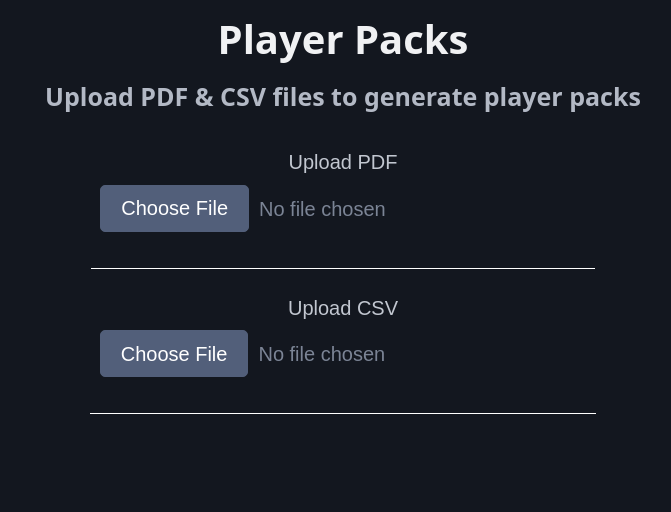
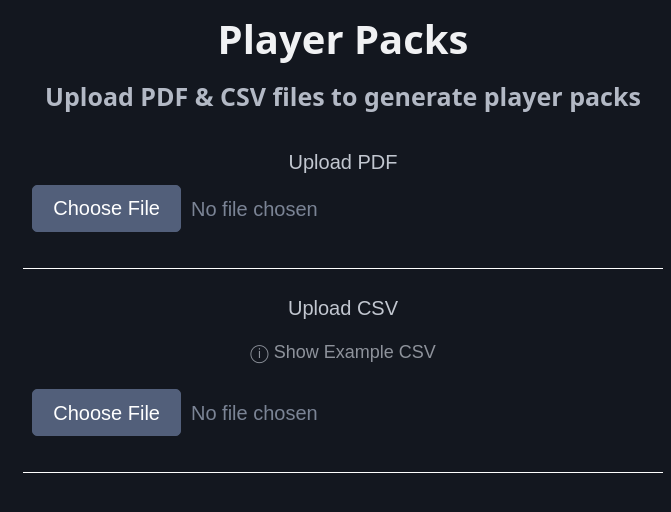
Before and after one commit to alden12/player-pack-generator, a React (Create React App) app: page / in a window 1280 px wide. Shown: the top 512 px of the page, without its empty margins (297-968 px from the left). Built offline with nearby package versions, Linux system fonts and the light colour scheme.

Commit message:
feat: add csv example section, combine upload buttons into a single component

```diff
--- a/src/App.tsx
+++ b/src/App.tsx
@@ -1,20 +1,52 @@
-import { useState } from "react";
-import { Csv, CsvUpload } from "./CsvUpload";
-import { Pdf, PdfUpload } from "./PdfUpload";
+import { useCallback, useState } from "react";
 import { PlayerPackTable } from "./PlayerPackTable";
 
 import "./styles.css";
+import { PDFDocument } from "pdf-lib";
+import { parse } from "papaparse";
+import { FileUpload } from "./FileUpload";
+import { Pdf, Csv } from "./types";
+import { CsvExample } from "./ExampleCsv";
 
 export default function App() {
   const [pdf, setPdf] = useState<Pdf>();
   const [csv, setCsv] = useState<Csv>();
 
+  const handlePdfUpload = useCallback(async (file?: File) => {
+    if (!file) {
+      setPdf(undefined);
+      return;
+    }
+    const buffer = await file.arrayBuffer();
+    const pdfDocument = await PDFDocument.load(buffer);
+    const pageCount = pdfDocument.getPageCount();
+    setPdf({ file, pdfDocument, pageCount });
+  }, []);
+
+  const handleCsvUpload = useCallback(async (file?: File) => {
+    if (!file) {
+      setCsv(undefined);
+      return;
+    }
+    parse(file, {
+      complete: ({ data }) => setCsv(data as Csv),
+      error: (error) => {
+        throw error;
+      },
+    });
+  }, []);
+
   return (
     <div className="App">
       <h1>Player Packs</h1>
       <h4>Upload PDF & CSV files to generate player packs</h4>
-      <PdfUpload handleUpload={setPdf} />
-      <CsvUpload handleUpload={setCsv} />
+      <FileUpload handleUpload={handlePdfUpload} accept="application/pdf">
+        Upload PDF
+      </FileUpload>
+      <FileUpload handleUpload={handleCsvUpload} accept="application/csv">
+        Upload CSV
+        <CsvExample />
+      </FileUpload>
       {pdf && csv && <PlayerPackTable pdf={pdf} csv={csv} />}
     </div>
   );
--- a/src/CsvUpload.tsx
+++ /dev/null
@@ -1,42 +0,0 @@
-import { ChangeEvent, FC, useCallback, useState } from "react";
-import { parse } from "papaparse";
-
-export type Csv = string[][];
-
-export interface CsvUploadProps {
-  handleUpload: (csv?: Csv) => void;
-}
-
-export const CsvUpload: FC<CsvUploadProps> = ({ handleUpload }) => {
-  const [loading, setLoading] = useState(false);
-  const [error, setError] = useState<Error>();
-
-  const handleFileChange = useCallback(
-    async (e: ChangeEvent<HTMLInputElement>) => {
-      if (e.target.files?.[0]) {
-        handleUpload(undefined);
-        setLoading(true);
-        setError(undefined);
-        const file = e.target.files[0];
-        parse(file, {
-          complete: ({ data }) => handleUpload(data as Csv),
-          error: (error) => {
-            setError(error);
-            setLoading(false);
-          },
-        });
-        setLoading(false);
-      }
-    },
-    [handleUpload]
-  );
-
-  return (
-    <div className="upload">
-      Upload CSV
-      <input type="file" accept="application/csv" onChange={handleFileChange} />
-      {loading && "Loading..."}
-      {error && `Error parsing CSV: ${error}`}
-    </div>
-  );
-};
--- /dev/null
+++ b/src/ExampleCsv.tsx
@@ -0,0 +1,66 @@
+import { FC, useState } from "react";
+
+export const CsvExample: FC = () => {
+  const [showExample, setShowExample] = useState(false);
+
+  return (
+    <div onClick={() => setShowExample(!showExample)}>
+      <div className="example-toggle">
+        ⓘ {showExample ? "Hide" : "Show"} Example CSV
+      </div>
+      {showExample && <ExampleCsvTable />}
+    </div>
+  );
+};
+
+const ExampleCsvTable: FC = () => (
+  <>
+    <div className="example-text">
+      <ul>
+        <li>
+          Each column header represents page numbers (comma separated for
+          multiple pages) in the PDF.
+        </li>
+        <li>
+          Each subsequent row represents a player. Use "TRUE" to include the
+          corresponding page(s) in that player pack, or "FALSE" to append the
+          page(s) at the end. Leave blank to exclude the page(s) from the pack.
+        </li>
+      </ul>
+    </div>
+    <table>
+      <thead>
+        <tr>
+          <th></th>
+          <th>1,2</th>
+          <th>3</th>
+          <th>4,5</th>
+          <th>6</th>
+        </tr>
+      </thead>
+      <tbody>
+        <tr>
+          <td>Alice</td>
+          <td>TRUE</td>
+          <td>FALSE</td>
+          <td>TRUE</td>
+          <td></td>
+        </tr>
+        <tr>
+          <td>Bob</td>
+          <td></td>
+          <td>TRUE</td>
+          <td>FALSE</td>
+          <td>TRUE</td>
+        </tr>
+        <tr>
+          <td>Charlie</td>
+          <td>TRUE</td>
+          <td></td>
+          <td></td>
+          <td>FALSE</td>
+        </tr>
+      </tbody>
+    </table>
+  </>
+);
--- /dev/null
+++ b/src/FileUpload.tsx
@@ -0,0 +1,48 @@
+import {
+  ChangeEvent,
+  FC,
+  PropsWithChildren,
+  useCallback,
+  useState,
+} from "react";
+
+export type FileUploadProps = PropsWithChildren<{
+  handleUpload: (file?: File) => Promise<void> | void;
+  accept?: string;
+}>;
+
+export const FileUpload: FC<FileUploadProps> = ({
+  handleUpload,
+  children,
+  accept,
+}) => {
+  const [loading, setLoading] = useState(false);
+  const [error, setError] = useState<Error>();
+
+  const handleFileChange = useCallback(
+    async (e: ChangeEvent<HTMLInputElement>) => {
+      if (e.target.files?.[0]) {
+        handleUpload(undefined);
+        setLoading(true);
+        setError(undefined);
+        const file = e.target.files[0];
+        try {
+          await handleUpload(file);
+        } catch (error) {
+          setError(new Error(String(error)));
+        }
+        setLoading(false);
+      }
+    },
+    [handleUpload]
+  );
+
+  return (
+    <div className="upload">
+      {children}
+      <input type="file" accept={accept} onChange={handleFileChange} />
+      {loading && "Loading..."}
+      {error && `Error parsing file: ${error}`}
+    </div>
+  );
+};
--- a/src/PdfUpload.tsx
+++ /dev/null
@@ -1,48 +0,0 @@
-import { PDFDocument } from "pdf-lib";
-import { ChangeEvent, FC, useCallback, useState } from "react";
-
-export interface Pdf {
-  file: File;
-  pdfDocument: PDFDocument;
-  pageCount: number;
-}
-
-export interface PdfUploadProps {
-  handleUpload: (pdf?: Pdf) => void;
-}
-
-export const PdfUpload: FC<PdfUploadProps> = ({ handleUpload }) => {
-  const [loading, setLoading] = useState(false);
-  const [error, setError] = useState<string>();
-
-  const handleFileChange = useCallback(
-    async (e: ChangeEvent<HTMLInputElement>) => {
-      if (e.target.files?.[0]) {
-        handleUpload(undefined);
-        setLoading(true);
-        setError(undefined);
-        const file = e.target.files[0];
-        const buffer = await file.arrayBuffer();
-        try {
-          const pdfDocument = await PDFDocument.load(buffer);
-          const pageCount = pdfDocument.getPageCount();
-          handleUpload({ file, pdfDocument, pageCount });
-          setLoading(false);
-        } catch (e) {
-          setError(String(e));
-          setLoading(false);
-        }
-      }
-    },
-    [handleUpload]
-  );
-
-  return (
-    <div className="upload">
-      Upload PDF
-      <input type="file" accept="application/pdf" onChange={handleFileChange} />
-      {loading && "Loading..."}
-      {error && `Error parsing PDF: ${error}`}
-    </div>
-  );
-};
--- a/src/PlayerPackTable.tsx
+++ b/src/PlayerPackTable.tsx
@@ -1,12 +1,6 @@
-import { PDFDocument } from "pdf-lib";
-import { useCallback, useMemo, type FC } from "react";
-import { Csv } from "./CsvUpload";
-import { Pdf } from "./PdfUpload";
-
-interface PlayerPack {
-  name: string;
-  pages: number[];
-}
+import { useMemo, FC } from "react";
+import { Pdf, Csv } from "./types";
+import { PlayerPackTableRow } from "./PlayerPackTableRow";
 
 /**
  * Identifier present in the player row to indicate that pages are needed.
@@ -14,7 +8,7 @@ interface PlayerPack {
 const SELECT_PAGE_IDENTIFIER = "TRUE";
 
 /**
- * Identifier present in the player row to indicate a page should be appended at the end of the docuent.
+ * Identifier present in the player row to indicate a page should be appended at the end of the document.
  */
 const APPEND_PAGE_IDENTIFIER = "FALSE";
 
@@ -53,34 +47,3 @@ export const PlayerPackTable: FC<{ pdf: Pdf; csv: Csv }> = ({ pdf, csv }) => {
     </div>
   );
 };
-
-const PlayerPackTableRow: FC<{ playerPack: PlayerPack; pdf: Pdf }> = ({
-  playerPack: { name, pages },
-  pdf: { file, pdfDocument },
-}) => {
-  const handleDownload = useCallback(async () => {
-    // Create new pdf document to add required pages to.
-    const newDoc = await PDFDocument.create();
-
-    // Copy the relevant pages to the new pdf.
-    const copied = await newDoc.copyPages(pdfDocument, pages);
-    copied.forEach((page) => newDoc.addPage(page));
-
-    // Download the new pdf document.
-    const pdfBytes = await newDoc.save();
-    const blob = new Blob([pdfBytes], { type: "application/pdf" });
-    const url = URL.createObjectURL(blob);
-    const a = document.createElement("a");
-    a.href = url;
-    a.download = `${name}_player_pack.pdf`;
-    a.click();
-    URL.revokeObjectURL(url);
-  }, [file, pdfDocument, name, pages]);
-
-  return (
-    <div className="player-pack">
-      <strong>{name}</strong>- Pages: {pages.map((page) => page + 1).join(", ")}
-      <button onClick={handleDownload}>Download Pack</button>
-    </div>
-  );
-};
--- /dev/null
+++ b/src/PlayerPackTableRow.tsx
@@ -0,0 +1,34 @@
+import { PDFDocument } from "pdf-lib";
+import { useCallback, FC } from "react";
+import { Pdf, PlayerPack } from "./types";
+
+export const PlayerPackTableRow: FC<{ playerPack: PlayerPack; pdf: Pdf }> = ({
+  playerPack: { name, pages },
+  pdf: { file, pdfDocument },
+}) => {
+  const handleDownload = useCallback(async () => {
+    // Create new pdf document to add required pages to.
+    const newDoc = await PDFDocument.create();
+
+    // Copy the relevant pages to the new pdf.
+    const copied = await newDoc.copyPages(pdfDocument, pages);
+    copied.forEach((page) => newDoc.addPage(page));
+
+    // Download the new pdf document.
+    const pdfBytes = (await newDoc.save()) as BlobPart;
+    const blob = new Blob([pdfBytes], { type: "application/pdf" });
+    const url = URL.createObjectURL(blob);
+    const a = document.createElement("a");
+    a.href = url;
+    a.download = `${name}_player_pack.pdf`;
+    a.click();
+    URL.revokeObjectURL(url);
+  }, [file, pdfDocument, name, pages]);
+
+  return (
+    <div className="player-pack">
+      <strong>{name}</strong>- Pages: {pages.map((page) => page + 1).join(", ")}
+      <button onClick={handleDownload}>Download Pack</button>
+    </div>
+  );
+};
--- a/src/styles.css
+++ b/src/styles.css
@@ -12,6 +12,8 @@
   padding: 8px;
   margin: 8px;
   border-bottom: 1px solid white;
+  width: 50%;
+  min-width: 275px;
 }
 
 .player-pack {
@@ -21,3 +23,15 @@
   justify-content: center;
   align-items: center;
 }
+
+.example-toggle {
+  opacity: 0.7;
+  padding: 16px;
+  font-size: 18px;
+  cursor: pointer;
+}
+
+.example-text {
+  font-size: 18px;
+  text-align: left;
+}
--- /dev/null
+++ b/src/types.ts
@@ -0,0 +1,14 @@
+import { PDFDocument } from "pdf-lib";
+
+export type Csv = string[][];
+
+export interface Pdf {
+  file: File;
+  pdfDocument: PDFDocument;
+  pageCount: number;
+}
+
+export interface PlayerPack {
+  name: string;
+  pages: number[];
+}
```
Also changed, not shown: 1 other file (tests, documents, lock files or other folders).
